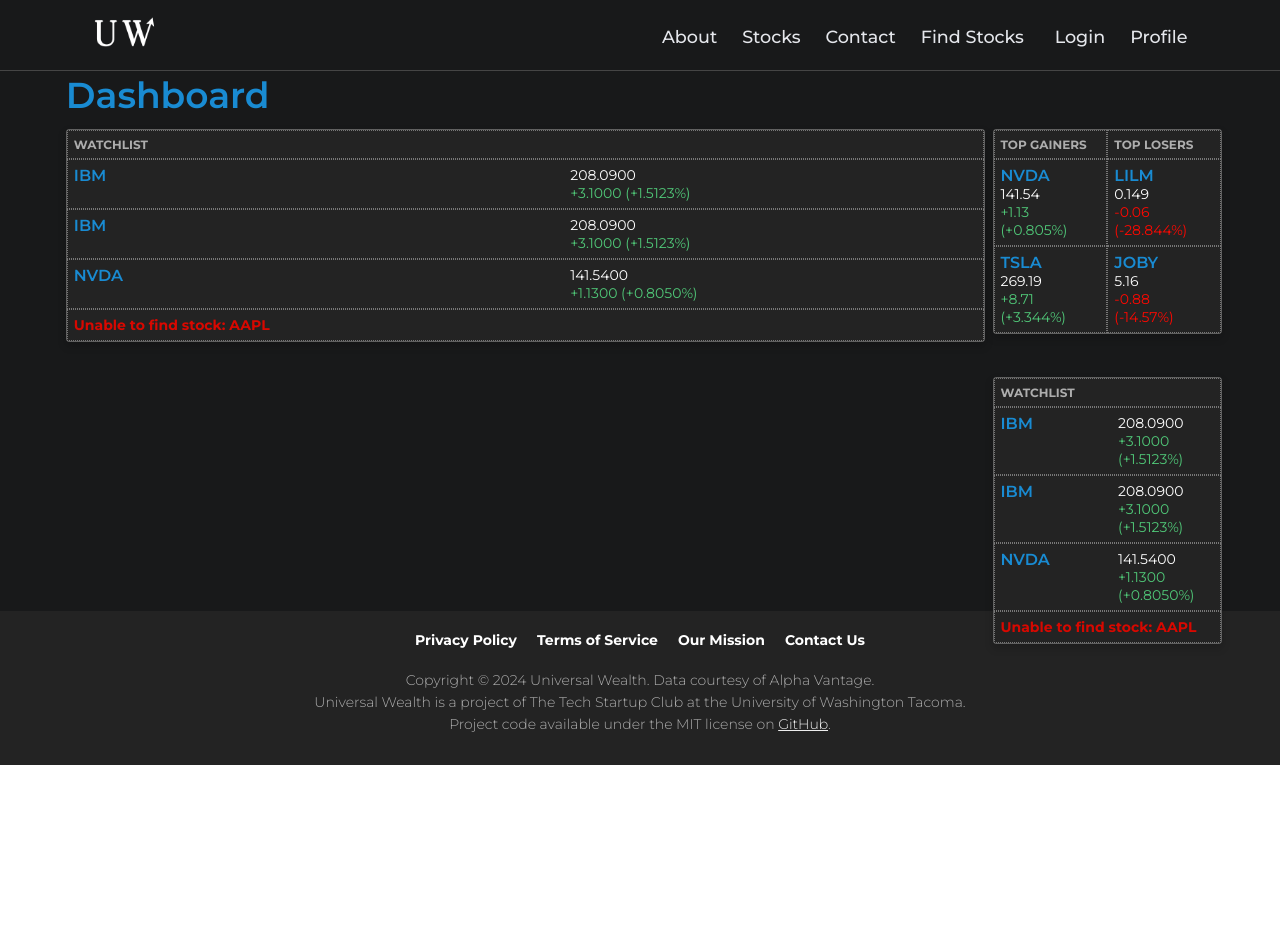
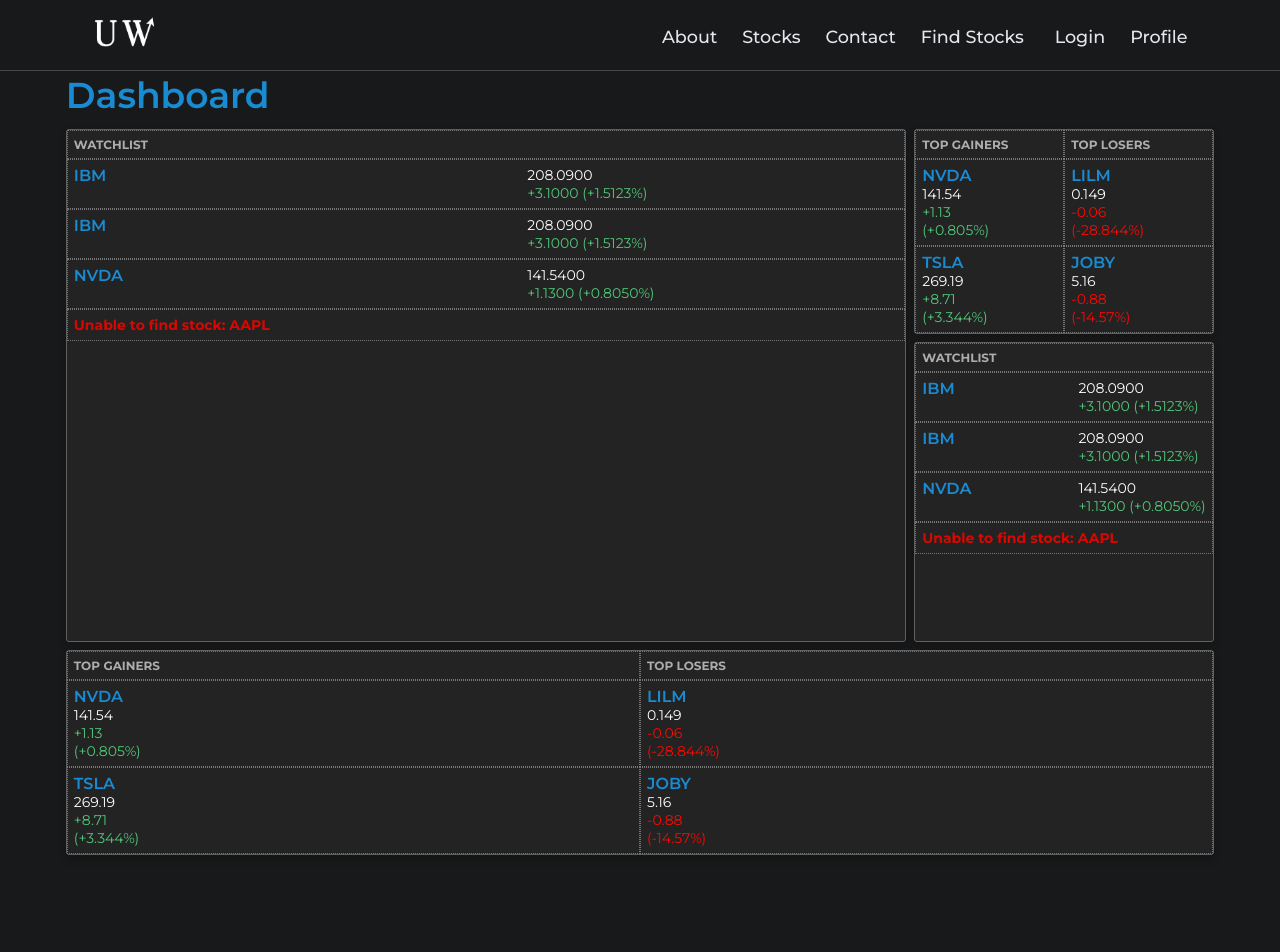
Before and after one commit to UWTechStartUpClub/fall-2024-project, a React (Create React App) app in the folder stock-app/: page /dashboard in a window 1280 px wide. Shown: the top 952 px of the page. Before the commit the page ends 800 px from the top, so only its background shows below. Built offline with nearby package versions, Linux system fonts and the light colour scheme.

Commit message:
Changes to minimum width and height for the watchlist component.

```diff
--- a/stock-app/src/components/Watchlist/index.module.css
+++ b/stock-app/src/components/Watchlist/index.module.css
@@ -14,6 +14,9 @@
     border: 1px solid #606060;
     border-radius: 3px;
     box-shadow: 0 4px 8px rgba(0, 0, 0, 0.2);
+    height: 100%;
+    min-width: 300px;
+    min-height: 300px;
 }
 
 .stockCard {
--- a/stock-app/src/routes/Dashboard.jsx
+++ b/stock-app/src/routes/Dashboard.jsx
@@ -24,6 +24,9 @@
                         <div>
                             <Watchlist />
                         </div>
+                        <div className={style.dashStockDetails}>
+                            <GLPanel />
+                        </div>
                     </div>
 
                 </div>
--- a/stock-app/src/routes/style/dashboard.module.css
+++ b/stock-app/src/routes/style/dashboard.module.css
@@ -17,8 +17,8 @@
 
 .dashMainGrid {
     display: grid;
-    grid-template-columns: 80% 20%;
-    grid-template-rows: 50% 50%;
+    grid-template-columns: auto 300px;
+    grid-template-rows: 0.5fr 0.5fr 1fr;
     gap: 8px;
 }
 
@@ -26,3 +26,8 @@
     grid-row-start: 1;
     grid-row-end: span 2;
 }
+
+.dashStockDetails {
+    grid-column-start: 1;
+    grid-column-end: span 2;
+}
```
